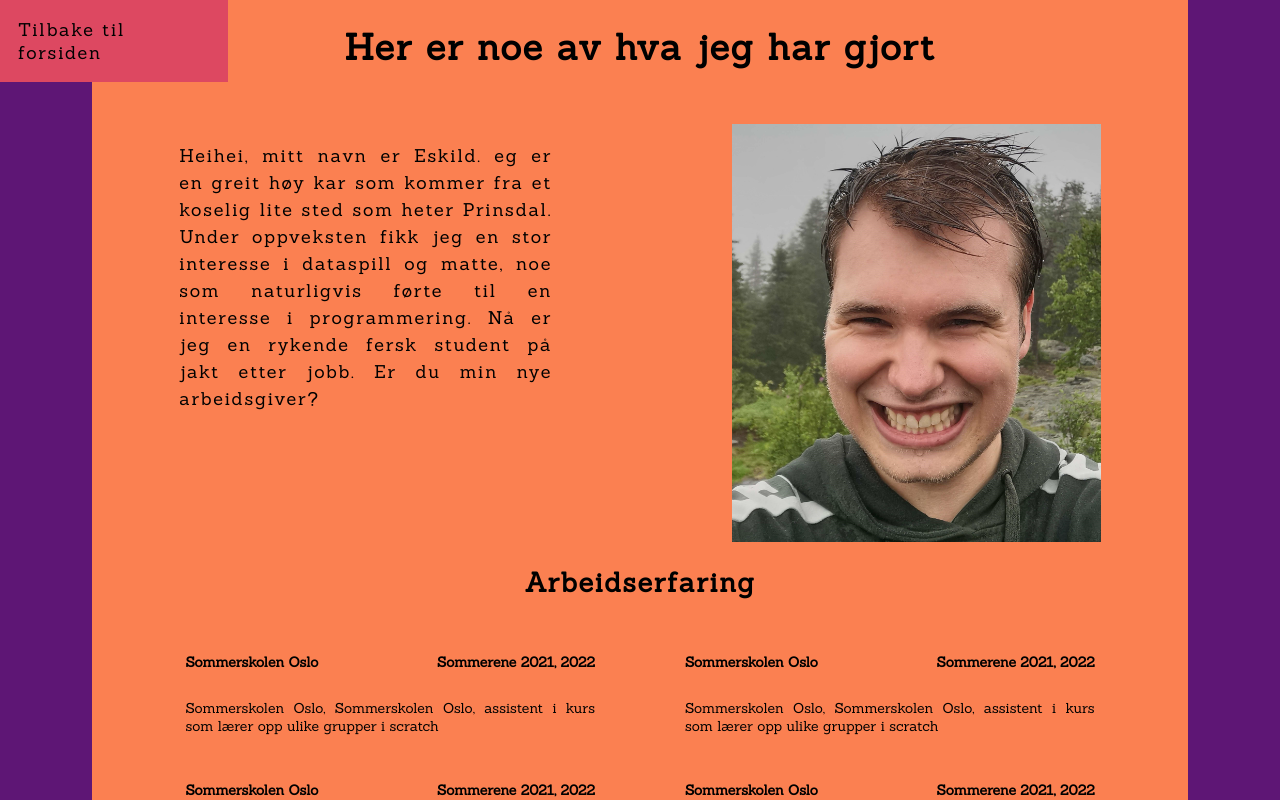
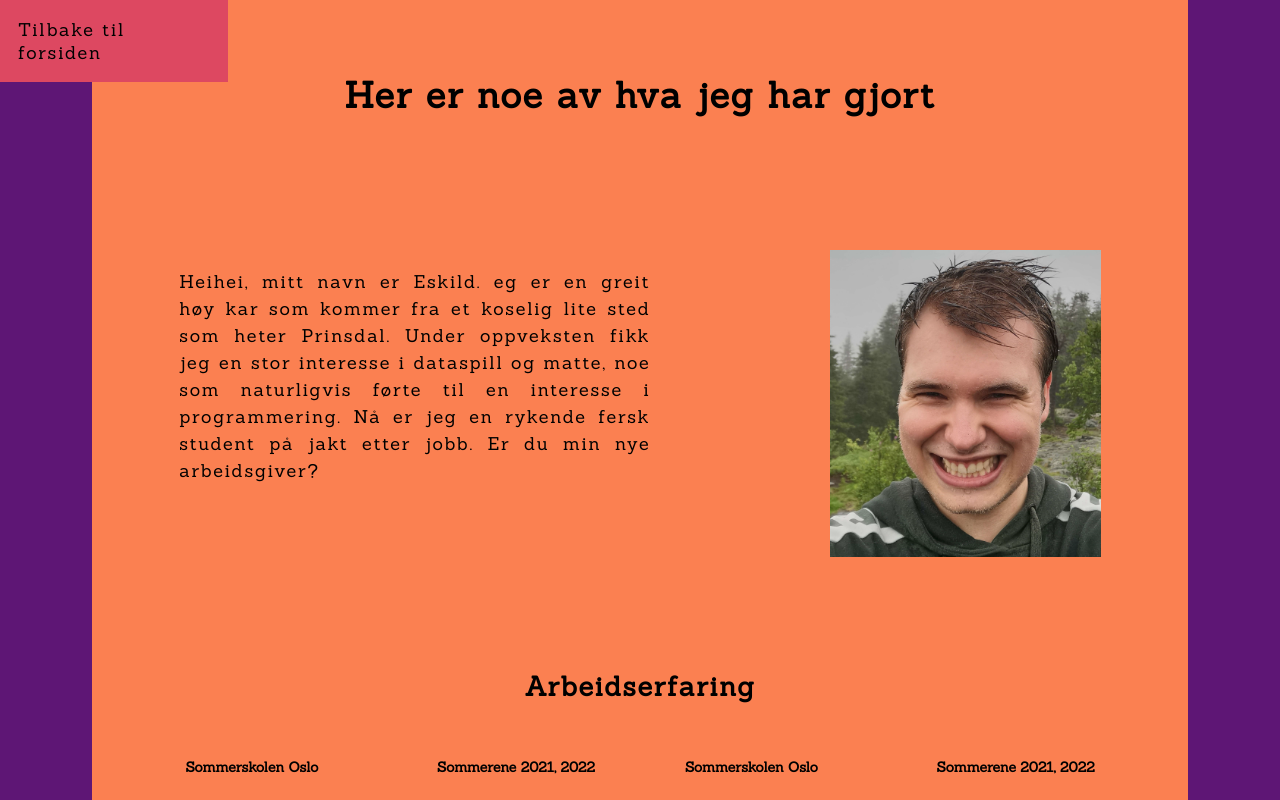
Before and after one commit to EskildVeren/summer24, a React (Vite) app in the folder app/: page /resume in a window 1280 px wide. Shown: the top 800 px of the page. Built offline with nearby package versions, Linux system fonts and the light colour scheme.

Commit message:
style: :lipstick: made image fit into resume intro

```diff
--- a/app/src/index.scss
+++ b/app/src/index.scss
@@ -77,12 +77,5 @@ a {
   padding-left: 2em;
   padding-right: 2em;
   padding-bottom: 4em;
-  /*
-  p {
-    text-align: justify;
-    font-size: 14px;
-    letter-spacing: normal;
-  }
-  gap: 3em;
-  */
+  gap: 5em;
 }
--- a/app/src/pages/resume.scss
+++ b/app/src/pages/resume.scss
@@ -6,6 +6,7 @@ img {
   overflow: hidden;
   display: block;
   max-width: 40%;
+  max-height: 20em;
 }
 .introduction {
   display: flex;
@@ -13,6 +14,7 @@ img {
   justify-content: space-between;
   padding-left: 5%;
   padding-right: 5%;
+  padding-top: 5em;
   gap: 10em;
   p {
     width: 60%;
@@ -25,8 +27,8 @@ img {
 
 h1 {
   text-align: center;
-  margin-bottom: 1em;
   width: 100%;
+  margin-top: 2em;
 }
 
 h2 {
```
